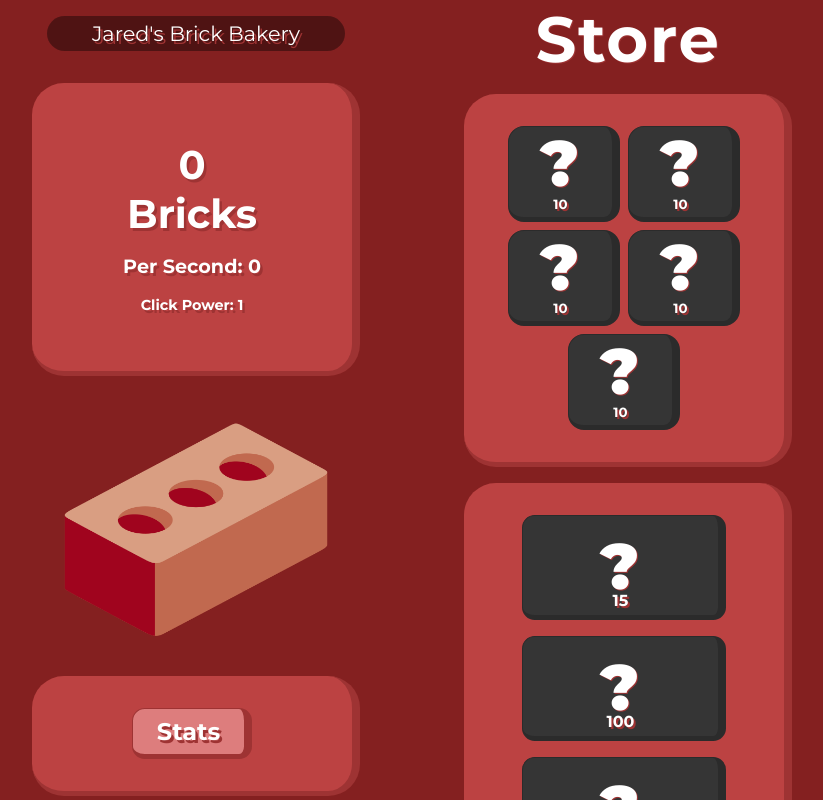
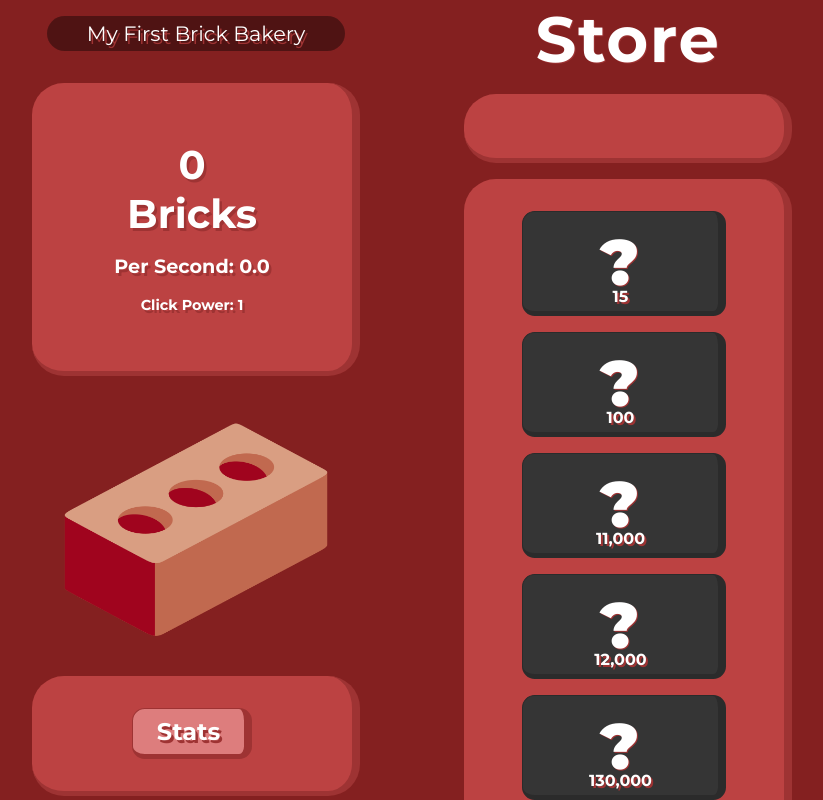
Before and after one commit to JaredSRairdon/brick-click, a React (Create React App) app: page / in a window 1280 px wide. Shown: the top 800 px of the page, without its empty margins (228-1051 px from the left). Built offline with nearby package versions, Linux system fonts and the light colour scheme.

Commit message:
additional refactoring, large balance changes, click upgrades now increase building efficiency

```diff
--- a/src/components/SectionLeft/BakeryTitle.jsx
+++ b/src/components/SectionLeft/BakeryTitle.jsx
@@ -3,7 +3,7 @@ import React from 'react'
 function BakeryTitle() {
   return (
     <div className='bakery-title'>
-      Jared's Brick Bakery
+      My First Brick Bakery
     </div>
   )
 }
--- a/src/components/SectionLeft/BrickCount.jsx
+++ b/src/components/SectionLeft/BrickCount.jsx
@@ -50,7 +50,7 @@ function BrickCount() {
           <p>Bricks</p>
         </div>
         <div className='bricks-per-second'>
-          <p id='per-second'>Per Second: {roundedBricksPerSecond}</p>
+          <p id='per-second'>Per Second: {roundedBricksPerSecond.toFixed(1).toLocaleString('en-us')}</p>
           <br/>
           <p id='click-power'>Click Power: {Math.trunc(playerStats.clickPower).toLocaleString('en-us')}</p>
         </div>
--- a/src/components/SectionLeft/Stats.jsx
+++ b/src/components/SectionLeft/Stats.jsx
@@ -12,27 +12,27 @@ function Stats({showStats}) {
             <p>Player Stats</p>
             <hr/>
             <p>Brick Count  <br/> {Math.trunc(playerStats.brickCount).toLocaleString('en-us')}</p>
-            <p>Bricks  <br/> <label>per second</label> <br/> {Math.trunc(playerStats.bricksPerSecond)}</p>
+            <p>Bricks  <br/> <label>per second</label> <br/> {playerStats.bricksPerSecond.toFixed(1).toLocaleString('en-us')}</p>
             <p>Click Power <br/> {playerStats.clickPower.toLocaleString('en-us')}</p>
         </div>
 
         <div className="building-stats">
                 <hr />
-                <p>Buildings <br /> {playerStats["Building"]?.count || 0}</p>
+                <p>Buildings <br /> {playerStats.buildingStats["Building"]?.count || 0}</p>
                 <hr />
-                <p>Trowels <br /> {playerStats["Trowel"]?.count || 0}</p>
-                <p>Wheelbarrows <br /> {playerStats["Wheelbarrow"]?.count || 0}</p>
-                <p>Ovens <br /> {playerStats["Oven"]?.count || 0}</p>
-                <p>Factories <br /> {playerStats["Factory"]?.count || 0}</p>
-                <p>Nuclear Brick Plants <br /> {playerStats["Nuclear Brick Plant"]?.count || 0}</p>
-                <p>Brick Cultivation Pods <br /> {playerStats["Brick Cultivation Pods"]?.count || 0}</p>
-                <p>Brick-a-Trons <br /> {playerStats["Brick-a-tron"]?.count || 0}</p>
-                <p>Mother of Bricks <br /> {playerStats["Mother of Bricks"]?.count || 0}</p>
-                <p>Brick Governments <br /> {playerStats["Brick Government"]?.count || 0}</p>
-                <p>Holy Churches of Bricks <br /> {playerStats["Holy Church of Bricks"]?.count || 0}</p>
+                <p>Trowels <br /> {playerStats.buildingStats["Trowel"]?.count || 0}</p>
+                <p>Wheelbarrows <br /> {playerStats.buildingStats["Wheelbarrow"]?.count || 0}</p>
+                <p>Ovens <br /> {playerStats.buildingStats["Oven"]?.count || 0}</p>
+                <p>Factories <br /> {playerStats.buildingStats["Factory"]?.count || 0}</p>
+                <p>Nuclear Brick Plants <br /> {playerStats.buildingStats["Nuclear Brick Plant"]?.count || 0}</p>
+                <p>Brick Cultivation Pods <br /> {playerStats.buildingStats["Brick Cultivation Pods"]?.count || 0}</p>
+                <p>Brick-a-Trons <br /> {playerStats.buildingStats["Brick-a-tron"]?.count || 0}</p>
+                <p>Mother of Bricks <br /> {playerStats.buildingStats["Mother of Bricks"]?.count || 0}</p>
+                <p>Brick Governments <br /> {playerStats.buildingStats["Brick Government"]?.count || 0}</p>
+                <p>Holy Churches of Bricks <br /> {playerStats.buildingStats["Holy Church of Bricks"]?.count || 0}</p>
             </div>
 
-        <button onClick={resetStats}>Reset Stats</button>
+        {/* <button onClick={resetStats}>Reset Stats</button> */}
     </div>
     )
 }
--- a/src/components/SectionRight/SectionRight.css
+++ b/src/components/SectionRight/SectionRight.css
@@ -95,7 +95,13 @@
   visibility: hidden;
 }
 
+.hidden {
+  display: none;
+}
 
+.purchased {
+  display: none;
+}
 
 /* ======= Building Store ======= */
 .building-store {
--- a/src/components/SectionRight/UpgradeStore.jsx
+++ b/src/components/SectionRight/UpgradeStore.jsx
@@ -1,25 +1,15 @@
-import React from 'react'
+import React, { useContext } from 'react'
 import UpgradeStoreItem from './UpgradeStoreItem'
-
-/*
------ Upgrade Store Overhaul -----
- + There will be one upgrade slot for each type of building
- + The upgradeName will be dynamic, as each building will have at least 5 tiers of upgrades
- + Upgrade price will be dynamic depending on what tier of building upgrade the player is on
- + Set new unlock conditions based on how many buildings the player owns
- + upgradePower will always double the efficiency of the correlated building
-*/
+import { GameContext } from '../../contexts/GameContext';
 
 function UpgradeStore() {
+  const { clickUpgrades } = useContext(GameContext);
+
   return (
     <div className='upgrade-store'>
-      <>
-        <UpgradeStoreItem upgradeName={'Reinforced Finger'}/>
-        <UpgradeStoreItem upgradeName={'Steel Pointer'}/>
-        <UpgradeStoreItem upgradeName={'Golden Lad'}/>
-        <UpgradeStoreItem upgradeName={'Platinum Poke'}/>
-        <UpgradeStoreItem upgradeName={'God Touch'}/>
-      </>
+      {Object.keys(clickUpgrades).map((upgradeName) => (
+        <UpgradeStoreItem key={upgradeName} upgradeName={upgradeName}/>
+      ))}
     </div>
   );
 }
--- a/src/components/SectionRight/UpgradeStoreItem.jsx
+++ b/src/components/SectionRight/UpgradeStoreItem.jsx
@@ -4,19 +4,22 @@ import { GameContext } from '../../contexts/GameContext'
 function UpgradeStoreItem({ upgradeName }) {
   const { clickUpgrades, purchaseUpgrade, playerStats } = useContext(GameContext);
   const clickUpgrade = clickUpgrades[upgradeName]
-  const [isLocked, setIsLocked] = useState(false);
+  const [isLocked, setIsLocked] = useState(true);
+  const [isPurchased, setIsPurchased] = useState(false);
+  const [isVisible, setIsVisible] = useState(false);
 
-  // Sets the item to locked if the player cannot afford it
   useEffect(() => {
     setIsLocked(playerStats.brickCount < clickUpgrade.currentPrice);
-  }, [playerStats.brickCount, clickUpgrade.currentPrice])
+    setIsVisible((playerStats.brickCount > (clickUpgrade.currentPrice * 0.50)));
+    setIsPurchased(clickUpgrade.count > 0);
+  }, [playerStats.brickCount])
 
   const handleUpgrade = () => {
-    purchaseUpgrade(upgradeName)
+    purchaseUpgrade(upgradeName);
   }
 
   return (
-    <button className={`upgrade-store-item ${isLocked ? "locked":""}`} onClick={handleUpgrade}>
+    <button className={`upgrade-store-item ${isLocked ? "locked":""} ${isVisible ? "":"hidden"} ${isPurchased ? "hidden":""}`} onClick={handleUpgrade}>
         <p>{upgradeName}</p>
         <p>{clickUpgrade.currentPrice.toLocaleString("en-us", { maximumFractionDigits: 0 })}🧱</p>
         <p>{clickUpgrade.upgradePower}x</p>
--- a/src/contexts/GameContext.jsx
+++ b/src/contexts/GameContext.jsx
@@ -27,23 +27,77 @@ const GameProvider = ({ children }) => {
       },
     },
     storePrices: {
-      "Trowel": { currentPrice: 15, basePrice: 15, bpsUpgradeAmount: 1 },
+      "Trowel": { currentPrice: 15, basePrice: 15, bpsUpgradeAmount: 0.2 },
       "Wheelbarrow": { currentPrice: 100, basePrice: 100, bpsUpgradeAmount: 1 },
-      "Oven": { currentPrice: 11000, basePrice: 11000, bpsUpgradeAmount: 1 },
-      "Factory": { currentPrice: 12000, basePrice: 12000, bpsUpgradeAmount: 1 },
-      "Nuclear Brick Plant": { currentPrice: 130000, basePrice: 130000, bpsUpgradeAmount: 1 },
-      "Brick Cultivation Pods": { currentPrice: 1400000, basePrice: 1400000, bpsUpgradeAmount: 1 },
-      "Brick-a-tron": { currentPrice: 20000000, basePrice: 20000000, bpsUpgradeAmount: 1 },
-      "Mother of Bricks": { currentPrice: 330000000, basePrice: 330000000, bpsUpgradeAmount: 1 },
-      "Brick Government": { currentPrice: 5100000000, basePrice: 5100000000, bpsUpgradeAmount: 1 },
-      "Holy Church of Bricks": { currentPrice: 75000000000, basePrice: 75000000000, bpsUpgradeAmount: 1 }
+      "Oven": { currentPrice: 11000, basePrice: 11000, bpsUpgradeAmount: 5 },
+      "Factory": { currentPrice: 12000, basePrice: 12000, bpsUpgradeAmount: 10 },
+      "Nuclear Brick Plant": { currentPrice: 130000, basePrice: 130000, bpsUpgradeAmount: 100 },
+      "Brick Cultivation Pods": { currentPrice: 1400000, basePrice: 1400000, bpsUpgradeAmount: 1000 },
+      "Brick-a-tron": { currentPrice: 20000000, basePrice: 20000000, bpsUpgradeAmount: 10000 },
+      "Mother of Bricks": { currentPrice: 330000000, basePrice: 330000000, bpsUpgradeAmount: 1000000 },
+      "Brick Government": { currentPrice: 5100000000, basePrice: 5100000000, bpsUpgradeAmount: 10000000 },
+      "Holy Church of Bricks": { currentPrice: 75000000000, basePrice: 75000000000, bpsUpgradeAmount: 100000000 }
     },
     clickUpgrades: {
-      "Reinforced Finger": { currentPrice: 10, basePrice: 10, upgradePower: 2, count: 0 },
-      "Steel Pointer": { currentPrice: 10, basePrice: 10, upgradePower: 3, count: 0 },
-      "Golden Lad": { currentPrice: 10, basePrice: 10, upgradePower: 4, count: 0 },
-      "Platinum Poke": { currentPrice: 10, basePrice: 10, upgradePower: 5, count: 0 },
-      "God Touch": { currentPrice: 10, basePrice: 10, upgradePower: 6, count: 0 },
+      "Ergonomic Handle": { currentPrice: 100, upgradePower: 2, count: 0, relatedBuilding: "Trowel" },
+      "Bronze Blade": { currentPrice: 1000, upgradePower: 2, count: 0, relatedBuilding: "Trowel" },
+      "Silver Blade": { currentPrice: 10000, upgradePower: 2, count: 0, relatedBuilding: "Trowel" },
+      "Golden Blade": { currentPrice: 50000, upgradePower: 2, count: 0, relatedBuilding: "Trowel" },
+      "Turbo Trowel": { currentPrice: 10000, upgradePower: 2, count: 0, relatedBuilding: "Trowel" },
+
+      "All-Terrain Tires": { currentPrice: 250, upgradePower: 2, count: 0, relatedBuilding: "Wheelbarrow" },
+      "Bronze Tub": { currentPrice: 1250, upgradePower: 2, count: 0, relatedBuilding: "Wheelbarrow" },
+      "Silver Tub": { currentPrice: 7500, upgradePower: 2, count: 0, relatedBuilding: "Wheelbarrow" },
+      "Golden Tub": { currentPrice: 25000, upgradePower: 2, count: 0, relatedBuilding: "Wheelbarrow" },
+      "Turbo Boosted V6": { currentPrice: 50000, upgradePower: 2, count: 0, relatedBuilding: "Wheelbarrow" },
+
+      "Electric Stove": { currentPrice: 500, upgradePower: 2, count: 0, relatedBuilding: "Oven" },
+      "Gas-Powered Cooker": { currentPrice: 2250, upgradePower: 2, count: 0, relatedBuilding: "Oven" },
+      "Silver-plated Door": { currentPrice: 8850, upgradePower: 2, count: 0, relatedBuilding: "Oven" },
+      "Crystal Glass": { currentPrice: 35000, upgradePower: 2, count: 0, relatedBuilding: "Oven" },
+      "The Oven Light": { currentPrice: 75000, upgradePower: 2, count: 0, relatedBuilding: "Oven" },
+
+      "Reinforced Forklifts": { currentPrice: 7500, upgradePower: 2, count: 0, relatedBuilding: "Factory" },
+      "OSHA Violations": { currentPrice: 40000, upgradePower: 2, count: 0, relatedBuilding: "Factory" },
+      "Amazon Urine Bottles": { currentPrice: 90000, upgradePower: 2, count: 0, relatedBuilding: "Factory" },
+      "Weather-Proof Doors": { currentPrice: 375000, upgradePower: 2, count: 0, relatedBuilding: "Factory" },
+      "Brick Overseer": { currentPrice: 850000, upgradePower: 2, count: 0, relatedBuilding: "Factory" },
+
+      "Certified Engineers": { currentPrice: 1000, upgradePower: 2, count: 0, relatedBuilding: "Nuclear Brick Plant" },
+      "Overheat Protection": { currentPrice: 5500, upgradePower: 2, count: 0, relatedBuilding: "Nuclear Brick Plant" },
+      "Homer Simpson": { currentPrice: 95000, upgradePower: 2, count: 0, relatedBuilding: "Nuclear Brick Plant" },
+      "Radroach Infestation": { currentPrice: 450000, upgradePower: 2, count: 0, relatedBuilding: "Nuclear Brick Plant" },
+      "Mortar Meltdown": { currentPrice: 1000000, upgradePower: 2, count: 0, relatedBuilding: "Nuclear Brick Plant" },
+
+      "Climate Controlled Pods": { currentPrice: 12500, upgradePower: 2, count: 0, relatedBuilding: "Brick Cultivation Pods" },
+      "Nutrient-Rich Additives": { currentPrice: 72500, upgradePower: 2, count: 0, relatedBuilding: "Brick Cultivation Pods" },
+      "Sustainable Energy Sources": { currentPrice: 125000, upgradePower: 2, count: 0, relatedBuilding: "Brick Cultivation Pods" },
+      "Crystal Glass Tubes": { currentPrice: 600000, upgradePower: 2, count: 0, relatedBuilding: "Brick Cultivation Pods" },
+      "Jeff Goldbluum": { currentPrice: 1200000, upgradePower: 2, count: 0, relatedBuilding: "Brick Cultivation Pods" },
+
+      "Golden Arm": { currentPrice: 30000, upgradePower: 2, count: 0, relatedBuilding: "Brick-a-tron" },
+      "Voltron's Head": { currentPrice: 60000, upgradePower: 2, count: 0, relatedBuilding: "Brick-a-tron" },
+      "The Leg": { currentPrice: 120000, upgradePower: 2, count: 0, relatedBuilding: "Brick-a-tron" },
+      "The Arms": { currentPrice: 250000, upgradePower: 2, count: 0, relatedBuilding: "Brick-a-tron" },
+      "The Platinum Heart": { currentPrice: 1000000, upgradePower: 2, count: 0, relatedBuilding: "Brick-a-tron" },
+
+      "Care": { currentPrice: 1000000, upgradePower: 2, count: 0, relatedBuilding: "Mother of Bricks" },
+      "Love": { currentPrice: 2000000, upgradePower: 2, count: 0, relatedBuilding: "Mother of Bricks" },
+      "Joy": { currentPrice: 3000000, upgradePower: 2, count: 0, relatedBuilding: "Mother of Bricks" },
+      "Grace": { currentPrice: 4000000, upgradePower: 2, count: 0, relatedBuilding: "Mother of Bricks" },
+      "And Everything Nice": { currentPrice: 5000000, upgradePower: 2, count: 0, relatedBuilding: "Mother of Bricks" },
+
+      "The Executive Branch": { currentPrice: 10000000, upgradePower: 2, count: 0, relatedBuilding: "Brick Government" },
+      "The Judicial Branch": { currentPrice: 20000000, upgradePower: 2, count: 0, relatedBuilding: "Brick Government" },
+      "The Legislative Branch": { currentPrice: 30000000, upgradePower: 2, count: 0, relatedBuilding: "Brick Government" },
+      "Bricks and Corruption": { currentPrice: 40000000, upgradePower: 2, count: 0, relatedBuilding: "Brick Government" },
+      "Brick Republic": { currentPrice: 50000000, upgradePower: 2, count: 0, relatedBuilding: "Brick Government" },
+
+      "The Holy Brick Prayer": { currentPrice: 100000000, upgradePower: 2, count: 0, relatedBuilding: "Holy Church of Bricks" },
+      "Brick Wednesday": { currentPrice: 200000000, upgradePower: 2, count: 0, relatedBuilding: "Holy Church of Bricks" },
+      "Brick-or-Treat": { currentPrice: 300000000, upgradePower: 2, count: 0, relatedBuilding: "Holy Church of Bricks" },
+      "Feeding the Brickless": { currentPrice: 400000000, upgradePower: 2, count: 0, relatedBuilding: "Holy Church of Bricks" },
+      "Pope Brick-cis": { currentPrice: 500000000, upgradePower: 2, count: 0, relatedBuilding: "Holy Church of Bricks" },
     }
   });
 
@@ -62,22 +116,33 @@ const GameProvider = ({ children }) => {
   const purchaseUpgrade = (upgradeName) => {
     setGameState((prevState) => {
       const upgrade = prevState.clickUpgrades[upgradeName];
+      const relatedBuilding = upgrade.relatedBuilding;
+      const buildingStats = prevState.playerStats.buildingStats[relatedBuilding];
+      const buildingCount = buildingStats.count;
+
       if (prevState.playerStats.brickCount >= upgrade.currentPrice) {
         return {
           ...prevState,
           playerStats: {
-            ...prevState.playerStats, // Spread the existing playerStats
+            ...prevState.playerStats,
             brickCount: prevState.playerStats.brickCount - upgrade.currentPrice,
             clickPower: prevState.playerStats.clickPower * upgrade.upgradePower,
+            bricksPerSecond: prevState.playerStats.bricksPerSecond + (buildingCount * prevState.storePrices[relatedBuilding].bpsUpgradeAmount),
           },
-          clickUpgrades: { // Correct the key to clickUpgrades
-            ...prevState.clickUpgrades, // Spread the existing clickUpgrades
+          clickUpgrades: {
+            ...prevState.clickUpgrades,
             [upgradeName]: {
               ...upgrade,
-              currentPrice: upgrade.currentPrice * 1.5, // Increase price by 50%
               count: upgrade.count + 1
             },
           },
+          storePrices: {
+            ...prevState.storePrices,
+            [relatedBuilding]: {
+              ...prevState.storePrices[relatedBuilding],
+              bpsUpgradeAmount: prevState.storePrices[relatedBuilding].bpsUpgradeAmount * 2
+            }
+          }
         };
       }
       return prevState;
@@ -87,6 +152,9 @@ const GameProvider = ({ children }) => {
   const purchaseBuilding = (buildingName) => {
     setGameState((prevState) => {
       const building = prevState.storePrices[buildingName];
+      const buildingCount = prevState.playerStats.buildingStats[buildingName].count;
+      const newPrice = building.basePrice * Math.pow(1.15, buildingCount + 1); // Calculate the new price for the next purchase
+
       if (prevState.playerStats.brickCount >= building.currentPrice) {
         return {
           ...prevState,
@@ -98,8 +166,15 @@ const GameProvider = ({ children }) => {
               ...prevState.playerStats.buildingStats,
               [buildingName]: {
                 ...prevState.playerStats.buildingStats[buildingName],
-                count: prevState.playerStats.buildingStats[buildingName].count + 1
+                count: buildingCount + 1
               }
+            }
+          },
+          storePrices: {
+            ...prevState.storePrices,
+            [buildingName]: {
+              ...building,
+              currentPrice: newPrice // Update the current price to the new price
             }
           }
         };
```
Also changed, not shown: src/components/SectionRight/BuildingStoreItem.jsx (+13 -2 lines).
